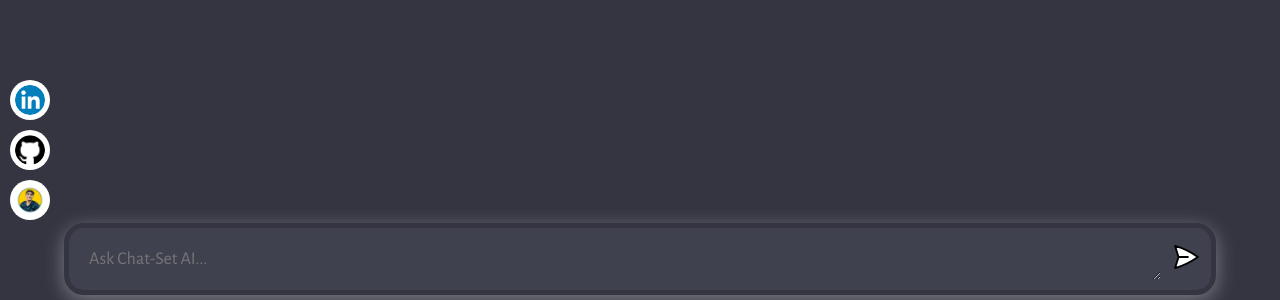
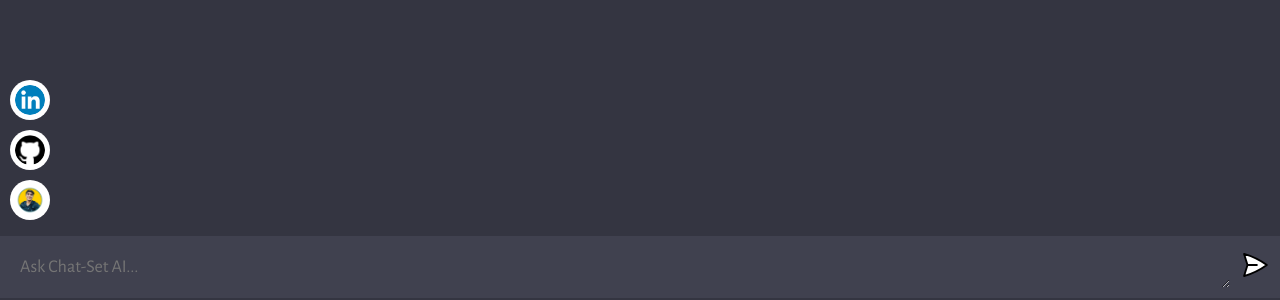
Before and after one commit to JiyauddinSaiyad/chatSet, a website built with Vite: page client/index.html in a window 1280 px wide. Shown: the part 500-800 px from the top of the page. Built offline with nearby package versions, Linux system fonts and the light colour scheme.

Commit message:
Minor changes in UI

```diff
--- a/client/style.css
+++ b/client/style.css
@@ -37,6 +37,9 @@ body {
 
   padding-bottom: 20px;
   scroll-behavior: smooth;
+
+  /* border: 1px solid red; */
+  margin-bottom: 65px;
 }
 
 /* hides scrollbar */
@@ -114,7 +117,7 @@ body {
 }
 
 form {
-  width: 90%;
+  width: 100%;
   max-width: 1280px;
   margin: 0 auto;
   padding: 10px;
@@ -125,13 +128,13 @@ form {
   gap: 10px;
 
   position: fixed;
-  bottom: 5px;
+  bottom: 2px;
   left: 0;
   right: 0;
 
-  border: #343541 5px solid;
-  border-radius: 20px;
-  box-shadow: rgba(255, 255, 255, 0.35) 0px 5px 20px;
+  /* border:  #343541 5px solid; */
+  /* border-radius: 20px; */
+  /* box-shadow: rgba(255, 255, 255, 0.35) 0px 5px 20px; */
 }
 
 textarea {
@@ -145,6 +148,8 @@ textarea {
   border-radius: 5px;
   border: none;
   outline: none;
+
+  /* box-shadow: rgba(0, 0, 0, 0.35) 0px 5px 15px; */
 }
 
 button {
```
